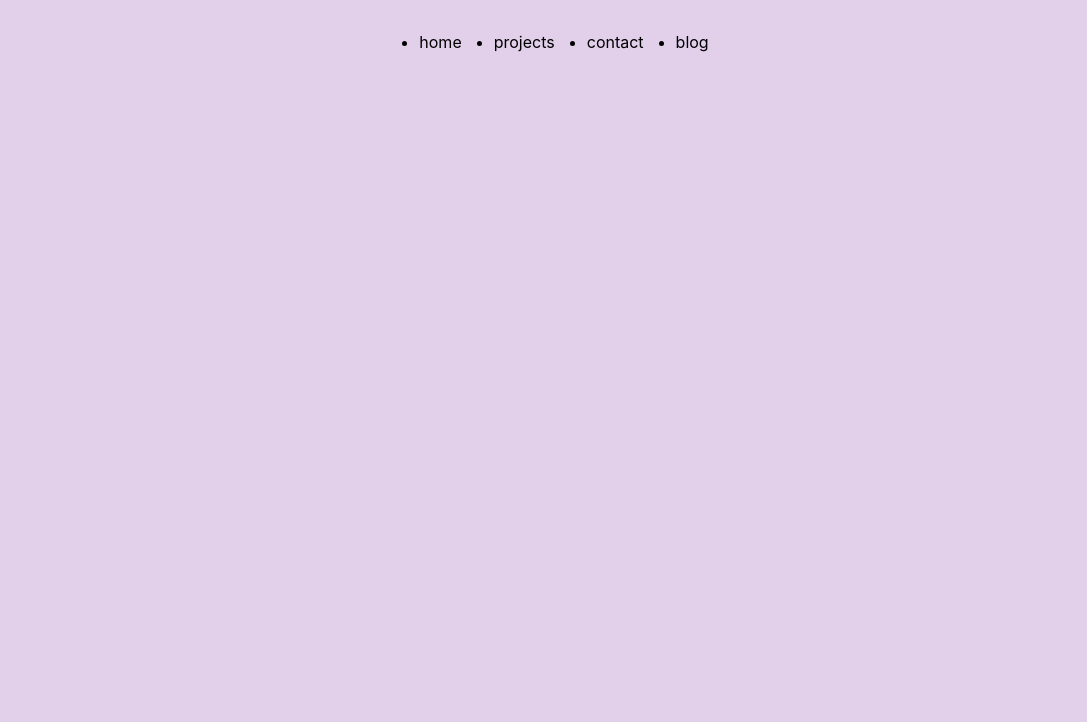
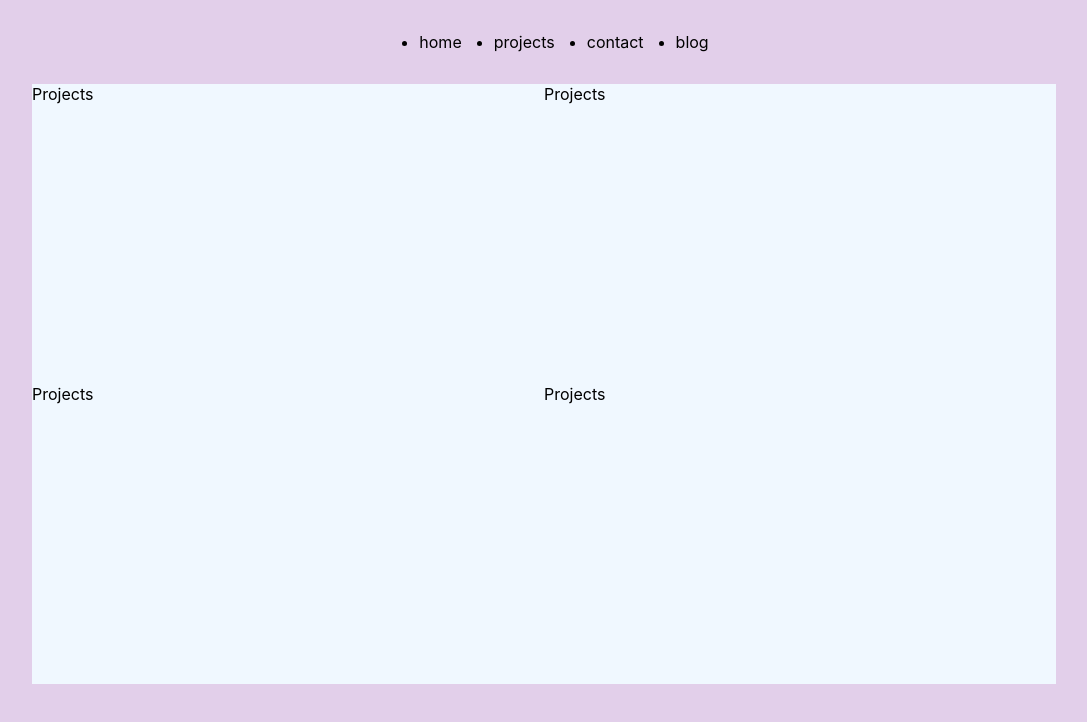
Before and after one commit to cooljasonmelton/site, a React (Create React App) app: page / in a window 1280 px wide. Shown: the top 722 px of the page, without its empty margins (96-1183 px from the left). Built offline with nearby package versions, Linux system fonts and the light colour scheme.

Commit message:
experimenting to get css layout right

```diff
--- a/src/App.css
+++ b/src/App.css
@@ -1,5 +1,29 @@
+.App {
+    flex-direction: column;
+
+}
+
 .cfb{
     display: flex;
     justify-content: center;
     align-items: center;
 }
+
+.container{
+    width: 80%;
+
+
+    background-image: url();
+    /* background-repeat: no-repeat, repeat; */
+    background-size: cover;
+    background-color: #000000;
+
+    flex-wrap: wrap;
+}
+
+.square{
+    width: 50%;
+    min-width: min(100%, 25em);
+    height: 300px;
+    background-color: aliceblue;
+}
--- a/src/App.js
+++ b/src/App.js
@@ -8,8 +8,17 @@ import Menu from './menu/Menu';
 
 const App = () => {
   return (
-    <div className="App">
+    <div className="App cfb">
       <Menu/>
+
+      <div className="container cfb">
+        <div className="square">Projects</div>
+        <div className="square">Projects</div>
+        <div className="square">Projects</div>
+        <div className="square">Projects</div>
+
+
+      </div>
 
     </div>
   );
```
